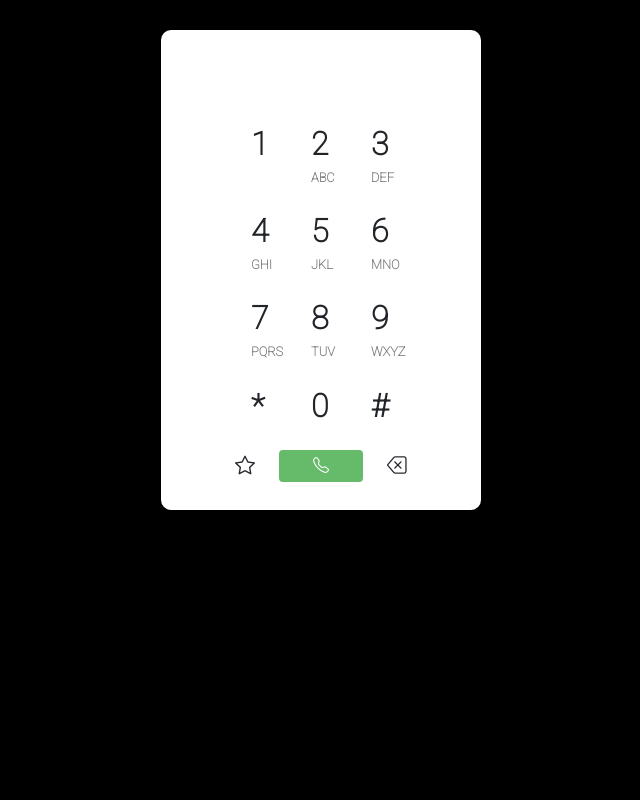
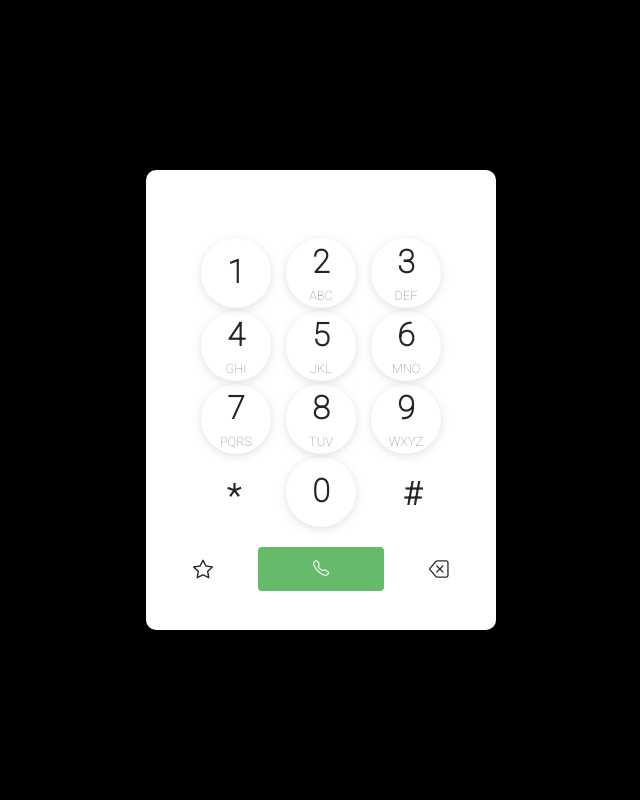
Before and after one commit to RamanaReddy0M/Dail-Pad, a PHP site: page /dailpad.html in a window 1280 px wide. Shown: the whole page, without its empty margins (319-959 px from the left). Run offline with PHP 8.4, Linux system fonts and the light colour scheme; some libraries are stand-ins or nearby versions.

Commit message:
final commit

```diff
--- a/dailpad.css
+++ b/dailpad.css
@@ -2,40 +2,57 @@
 @import url('https://fonts.googleapis.com/css2?family=Roboto:wght@100&display=swap');
 body {
     background-color: #000;
+    display: flex;
+    width: 100%;
+    height: 100vh;
+    align-items: center;
     font-family: 'Roboto', sans-serif;
   }
 
+  .container {
+    align-items: center;
+    background-color: white;
+    padding-top: 5px;
+    max-width: 350px;
+    min-height: 460px;
+    max-height: 430px;
+    text-align: center;
+    border-radius: 10px;
+    box-shadow: 0 14px 28px rgba(0, 0, 0, 0.25), 0 10px 10px rgba(0, 0, 0, 0.22);
+  }
+
   .row {
-    margin: 0 auto;
-    width: 200px;
+    display: flex;
+    flex-wrap: wrap;
+    gap: 15px;
+    justify-content: center;
+    margin: 3px auto;
     clear: both;
     text-align: center;
     font-family: 'Roboto', sans-serif;
   }
 
   .digit {
-    float: left;
-    padding: 10px 30px;
-    width: 30px;
+    display: flex;
+    justify-content: center;
     font-size: 2rem;
     font-weight: 700;
+    text-align: center;
     cursor: pointer;
   }
 
   .sub {
+    display: block;
     font-size: 0.8rem;
     color: grey;
   }
-
-  .container {
-    background-color: white;
-    width: 320px;
-    padding: 20px;
-    margin: 30px auto;
-    height: 480px;
-    text-align: center;
-    border-radius: 10px;
-    box-shadow: 0 14px 28px rgba(0, 0, 0, 0.25), 0 10px 10px rgba(0, 0, 0, 0.22);
+  .circle{
+    min-width: 70px;
+    min-height: 70px;
+    max-width: 70px;
+    max-height: 70px;
+    box-shadow: rgba(99, 99, 99, 0.2) 0px 2px 8px 0px;
+    border-radius: 50%;
   }
 
   #output {
@@ -50,16 +67,18 @@ body {
 
   .phone {
     display: inline-block;
+    align-self: center;
     background-color: #66bb6a;
-    padding: 4px 30px;
+    padding: 10px 30px;
     margin: 10px;
     color: white;
     border-radius: 4px;
     cursor: pointer;
   }
 
-  .digit:active {
+  .circle:active {
     background-color: #e6e6e6;
+    border-radius: 50%;
   }
 
   .phone:hover {
--- a/dailpad.html
+++ b/dailpad.html
@@ -13,57 +13,98 @@
   <body>
     <div class="container">
         <div id="output"></div>
+        <!-- Row 1-> 1, 2, 3 -->
         <div class="row">
-        <div class="digit" id="one">1</div>
-        <div class="digit" id="two">2
+
+              <div class="col circle">
+                <div class="digit" style="margin-top:10px;">1</div>
+                <div class="sub">&nbsp;</div>
+              </div>
+
+              <div class="col circle">
+                  <div class="digit">2</div>
                   <div class="sub">ABC</div>
               </div>
-        <div class="digit" id="three">3
+
+              <div class="col circle">
+                  <div class="digit">3</div>
                   <div class="sub">DEF</div>
               </div>
         </div>
+        <!-- Row 2-> 4, 5, 6 -->
         <div class="row">
-        <div class="digit" id="four">4
+
+          <div class="col circle">
+            <div class="digit">4</div>
             <div class="sub">GHI</div>
           </div>
-        <div class="digit" id="five">5
+
+          <div class="col circle">
+              <div class="digit">5</div>
               <div class="sub">JKL</div>
           </div>
-        <div class="digit">6
+
+          <div class="col circle">
+              <div class="digit">6</div>
               <div class="sub">MNO</div>
           </div>
+
         </div>
+        <!-- Row 3-> 6, 7, 8 -->
         <div class="row">
-        <div class="digit">7
+
+          <div class="col circle">
+            <div class="digit">7</div>
             <div class="sub">PQRS</div>
           </div>
-        <div class="digit">8
+
+          <div class="col circle">
+              <div class="digit">8</div>
               <div class="sub">TUV</div>
           </div>
-        <div class="digit">9
+
+          <div class="col circle">
+              <div class="digit">9</div>
               <div class="sub">WXYZ</div>
           </div>
+
         </div>
+        <!-- Row 4-> *, 0, # -->
         <div class="row">
-        <div class="digit">*
-        </div>
-        <div class="digit">0
-        </div>
-        <div class="digit">#
+
+          <div class="col">
+            <div class="digit" style="margin-top: 15px;">
+              &nbsp;&nbsp;&nbsp;&nbsp;&nbsp;*
             </div>
           </div>
-      <div class="row bottom">
+
+          <div class="col circle">
+              <div class="digit" style="margin-top:10px;">0</div>
+          </div>
+
+          <div class="col" style="margin-top: 13px;">
+              <div class="digit"># &nbsp;&nbsp;&nbsp;</div>
+          </div>
+
+        </div>
+
+    <!-- Row 5->  *, call button, <- -->
+      <div class="row" style="display:flex;margin-top: 10px;gap:0px">
+
         <div class="col" style="align-self: center;">
             <em class="bi bi-star" style="font-size: 20px;"></em>
         </div>
+
         <div  class="col phone">
             <em  class="bi bi-telephone"></em>
         </div>
+
         <div class="col" style="align-self: center;cursor: pointer;">
             <em id="delete" class="bi bi-backspace" style="font-size: 20px;"></em>
         </div>
+
       </div>
 
-    </div>
+     </div><!-- container end -->
   </body>
 </html>
--- /dev/null
+++ b/index.php
@@ -0,0 +1,3 @@
+<?php
+  include_once("dailpad.html");
+  ?>
```
Lines whose indentation alone changed are shown as unchanged.
